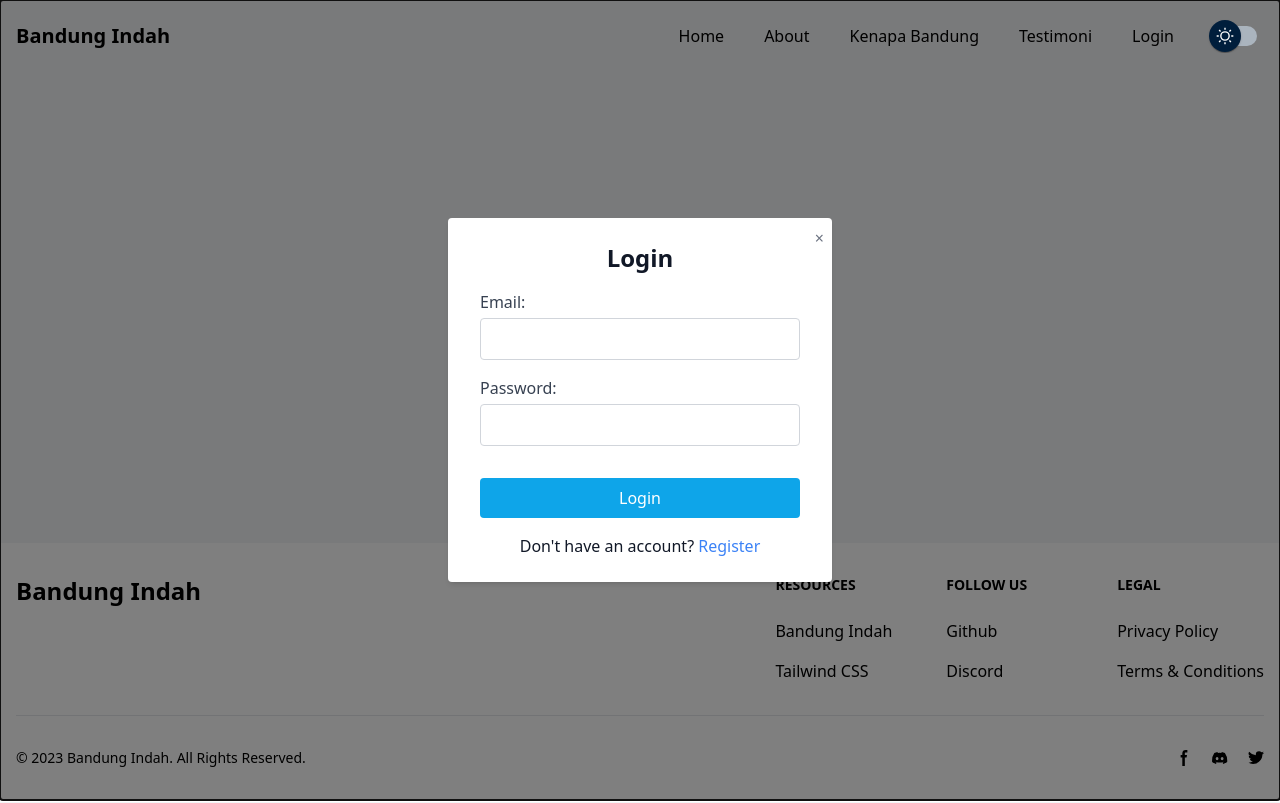
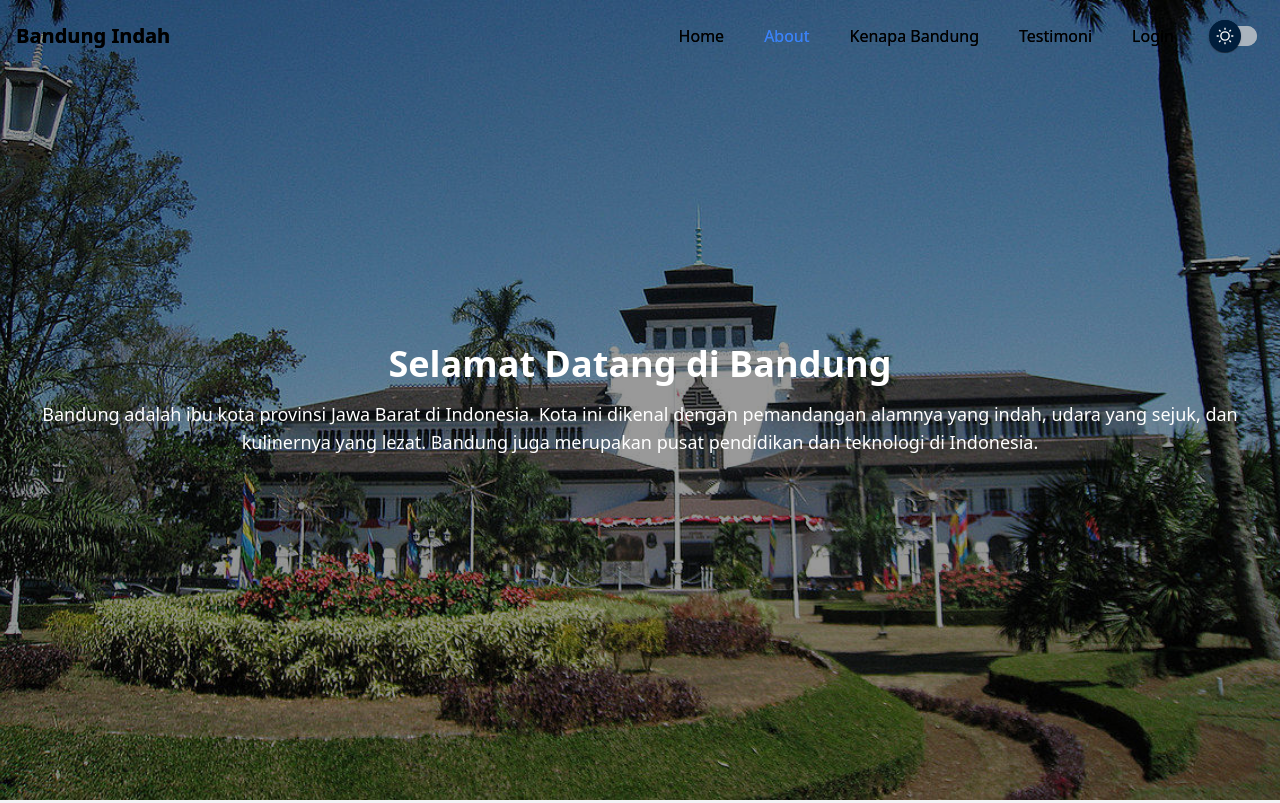
Before and after one commit to agnislur/front-end-typescript, a React (Vite) app: page / in a window 1280 px wide. Before the commit this address led to /login. Shown: the top 803 px of the page. Built offline with nearby package versions, Linux system fonts and the light colour scheme.

Commit message:
update bug

```diff
--- a/src/App.tsx
+++ b/src/App.tsx
@@ -3,7 +3,6 @@ import { BrowserRouter as Router, Routes, Route, Navigate } from 'react-router-d
 import { useAppSelector } from './reduxStore/hooks';
 import Navbar from './components/Navbar';
 import Footer from './components/Footer';
-import LoginPage from './pages/LoginPage';
 import UserList from './pages/UserPage';
 import ErrorPage from './pages/ErrorPage';
 import HomePage from './pages/HomePage';
@@ -17,11 +16,10 @@ const App: React.FC = () => {
         <Navbar />
         <main className="flex-1">
           <Routes>
-            <Route path="/login" element={<LoginPage />} />
-            <Route path="/users" element={isLoggedIn ? <UserList /> : <Navigate to="/login" />} />
+            <Route path="/users" element={isLoggedIn ? <UserList /> : <Navigate to="/" />} />
             <Route path="/errorpage" element={<ErrorPage />} />
-            <Route path="/homepage" element={<HomePage />} />
-            <Route path="*" element={<Navigate to={isLoggedIn ? "/users" : "/login"} />} />
+            <Route path="/" element={<HomePage />} />
+            <Route path="*" element={<Navigate to={isLoggedIn ? "/users" : "/"} />} />
           </Routes>
         </main>
         <Footer />
```
